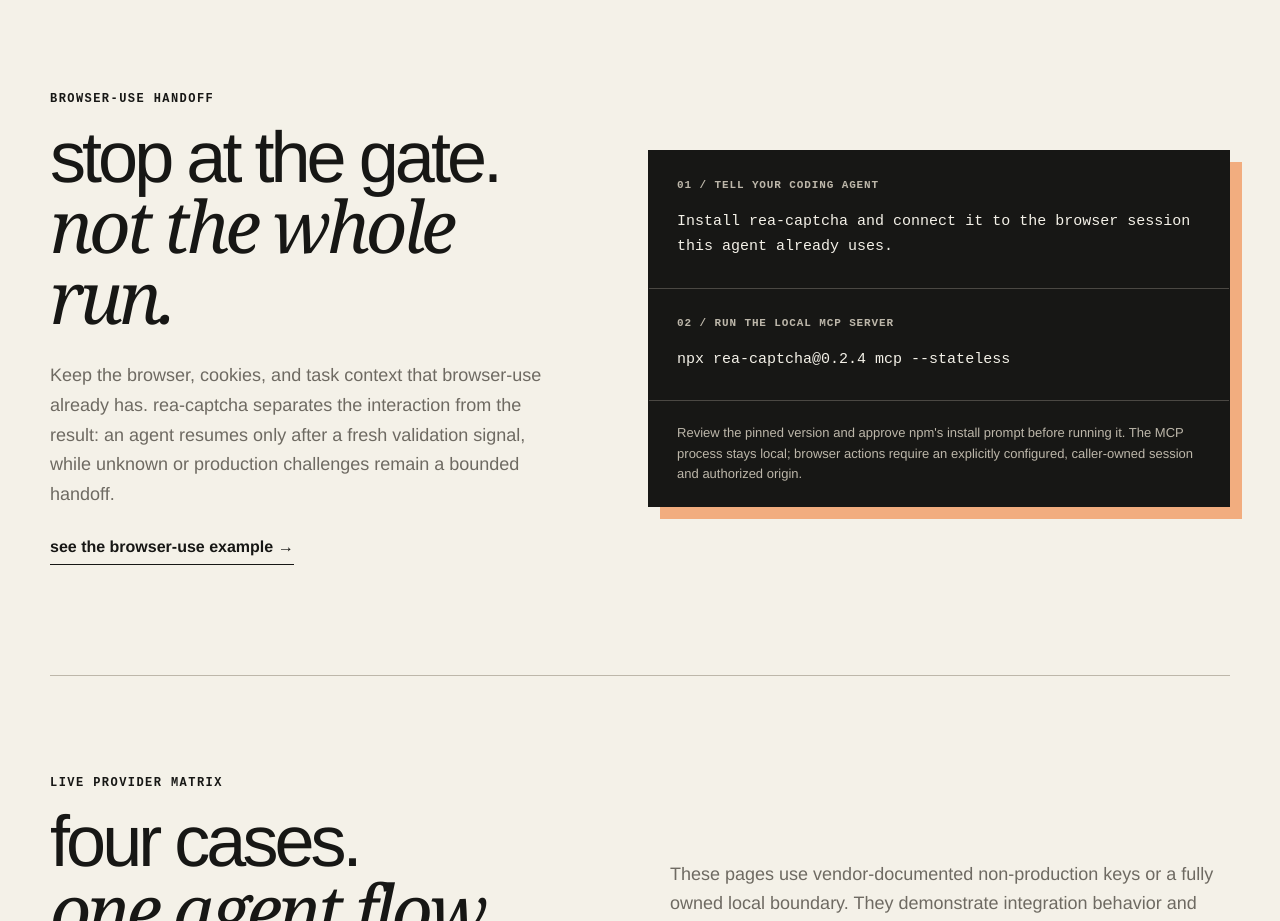
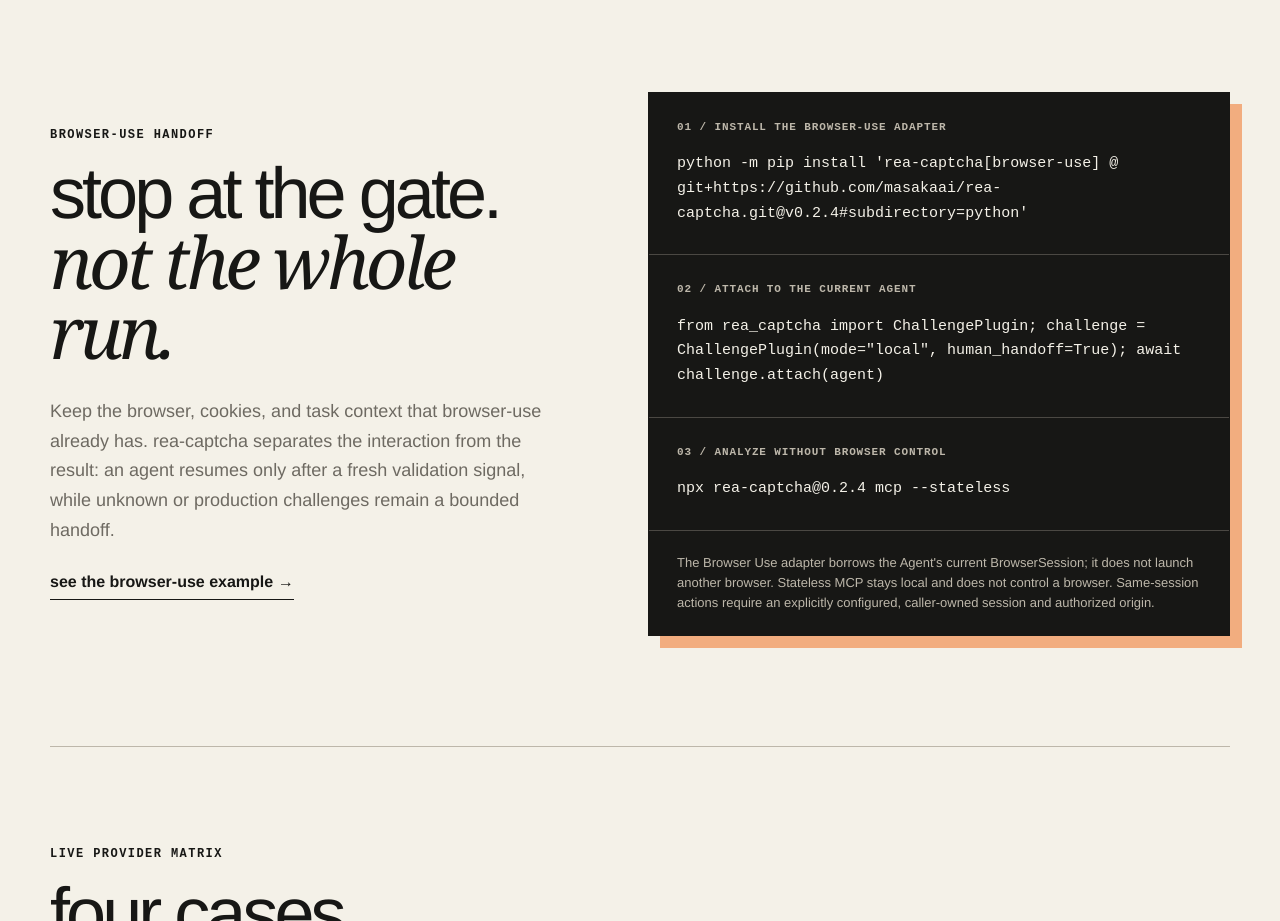
Before and after one commit to masakaai/rea-captcha, a website: page examples/web-demo/index.html in a window 1280 px wide. Shown: the part 1040-1961 px from the top of the page. Drawn offline with Linux system fonts and the light colour scheme.

Commit message:
docs: add Browser Use setup to landing page

```diff
--- a/examples/web-demo/index.html
+++ b/examples/web-demo/index.html
@@ -98,14 +98,18 @@
       </div>
       <div class="install-panel" aria-label="Install rea-captcha">
         <div class="install-row">
-          <span>01 / tell your coding agent</span>
-          <code>Install rea-captcha and connect it to the browser session this agent already uses.</code>
+          <span>01 / install the browser-use adapter</span>
+          <code>python -m pip install 'rea-captcha[browser-use] @ git+https://github.com/masakaai/rea-captcha.git@v0.2.4#subdirectory=python'</code>
         </div>
         <div class="install-row">
-          <span>02 / run the local MCP server</span>
+          <span>02 / attach to the current Agent</span>
+          <code>from rea_captcha import ChallengePlugin; challenge = ChallengePlugin(mode="local", human_handoff=True); await challenge.attach(agent)</code>
+        </div>
+        <div class="install-row">
+          <span>03 / analyze without browser control</span>
           <code>npx rea-captcha@0.2.4 mcp --stateless</code>
         </div>
-        <p>Review the pinned version and approve npm's install prompt before running it. The MCP process stays local; browser actions require an explicitly configured, caller-owned session and authorized origin.</p>
+        <p>The Browser Use adapter borrows the Agent's current BrowserSession; it does not launch another browser. Stateless MCP stays local and does not control a browser. Same-session actions require an explicitly configured, caller-owned session and authorized origin.</p>
       </div>
     </section>
 
```
